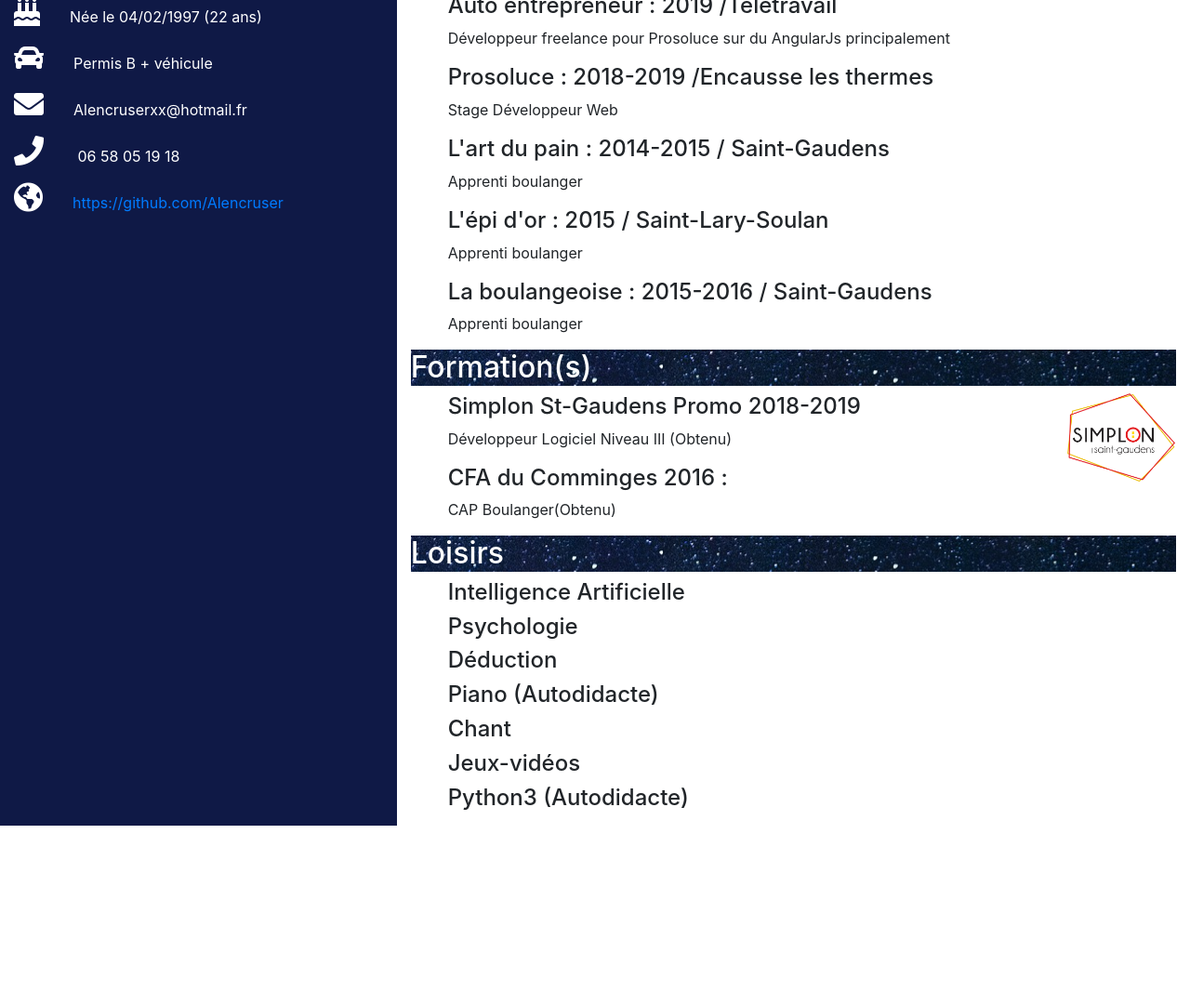
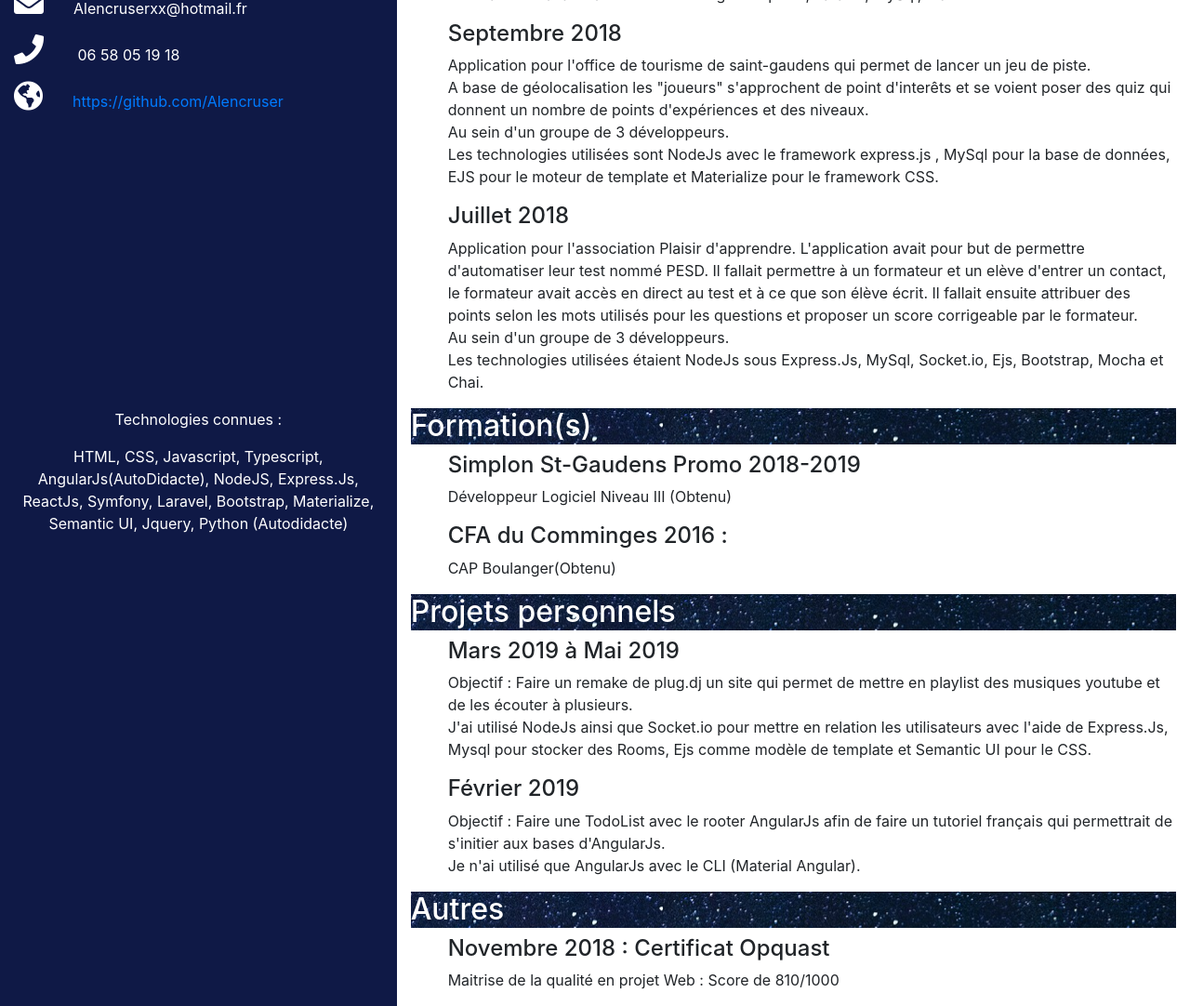
Before and after one commit to Alencruser/Currivitae, a plain HTML site: page index.html in a window 1280 px wide. Shown: the part 460-1542 px from the top of the page at 93% size. Before the commit the page ends 1348 px from the top, so only its background shows below. Drawn offline with nearby package versions, Linux system fonts and the light colour scheme.

Commit message:
Actualisation du CV

```diff
--- a/index.html
+++ b/index.html
@@ -1,122 +1,136 @@
 <!DOCTYPE html>
 <html>
+
 <head>
 	<meta charset="utf-8">
 	<title>Curriculum Vitae</title>
 	<meta name="viewport" content="width=device-width, initial-scale=1, shrink-to-fit=no">
-	<link rel="stylesheet" href="https://stackpath.bootstrapcdn.com/bootstrap/4.1.2/css/bootstrap.min.css" integrity="sha384-Smlep5jCw/wG7hdkwQ/Z5nLIefveQRIY9nfy6xoR1uRYBtpZgI6339F5dgvm/e9B" crossorigin="anonymous">
-	<link rel="stylesheet" href="https://use.fontawesome.com/releases/v5.2.0/css/all.css" integrity="sha384-hWVjflwFxL6sNzntih27bfxkr27PmbbK/iSvJ+a4+0owXq79v+lsFkW54bOGbiDQ" crossorigin="anonymous">
+	<link rel="stylesheet" href="https://stackpath.bootstrapcdn.com/bootstrap/4.1.2/css/bootstrap.min.css"
+		integrity="sha384-Smlep5jCw/wG7hdkwQ/Z5nLIefveQRIY9nfy6xoR1uRYBtpZgI6339F5dgvm/e9B" crossorigin="anonymous">
+	<link rel="stylesheet" href="https://use.fontawesome.com/releases/v5.2.0/css/all.css"
+		integrity="sha384-hWVjflwFxL6sNzntih27bfxkr27PmbbK/iSvJ+a4+0owXq79v+lsFkW54bOGbiDQ" crossorigin="anonymous">
 	<link rel="stylesheet" type="text/css" href="customm.css">
 	<script src="https://unpkg.com/scrollreveal"></script>
 </head>
+
 <body class="container-fluid">
 	<div class="row base">
 		<div class="col-sm-4 darkest">
 			<img src="img/inst.jpg" width="75%" height="auto">
-		</div>
-		<div class="col-sm-8">
-			<h3 class="important">Développeur Web Full-Stack</h3>
-			<h2 class="title">Compétences</h2>
-			<p>Au cours de la formation que j'ai effectué j'ai été amené à travailler sur les technologies qui englobent le web, notamment HTML/CSS/JS/PHP/MYSQL ainsi que nombre de leurs frameworks. J'ai pu apprendre au sein d'une équipe le développement depuis la phase de conception jusqu'à la production, avec l'aide d'outils tels que : MarvelApp pour le prototypage, ludidchart pour les MCD, MLD, et Heroku pour l'hebergement gratuit d'applications lors de l'année. J'ai eu aussi plusieurs périodes de projets pédagogiques qui consistaient à créer une application ou un site web pour de réels clients, toutes mes participations à de quelconques projets sont disponibles sur mon github.
-				Soucieux de l'évolution du web les formateurs nous ont appris à développer sous la mentalité : Mobile first, avec l'aide des frameworks css comme Bootstrap ou encore Semantic UI. <br><br>
-				<button type="button" class="btn btn-primary" data-toggle="modal" data-target="#framework">
-				Liste des framework principaux </button><br><br></p>
-		</div>
-	</div>
-	<script>ScrollReveal().reveal('.base',{delay:100});</script>
-	<div class="row partone">
-		<div class="col-sm-4 darkest">
 			<div class="restart">
 					<p class="icon"><i class="fas fa-male"></i>Janvier Valentin</p>
 					<p class="icon"><i class="fas fa-birthday-cake"></i>Née le 04/02/1997 (22 ans)</p>
 					<p class="icon"><i class="fas fa-car"></i>Permis B + véhicule</p>
 					<p class="icon"><i class="fas fa-envelope"></i>Alencruserxx@hotmail.fr</p>
 					<p class="icon"><i class="fas fa-phone"></i> 06 58 05 19 18</p>
-				<p class="icon"><i class="fas fa-globe-americas"></i><a href="https://github.com/alencruser" target="_blank">https://github.com/Alencruser</a></p>
+					<p class="icon"><i class="fas fa-globe-americas"></i><a href="https://github.com/alencruser"
+							target="_blank">https://github.com/Alencruser</a></p>
 				</div>
 		</div>
 		<div class="col-sm-8">
-			<h2 class="title">Expériences professionnelles</h2>
+			<h3 class="important">Développeur Web Full-Stack</h3>
+			<h2 class="title">Experience profesionnelle</h2>
 			<ul>
 				<li>
-					<h4>Auto entrepreneur : 2019 /Télétravail</h4>
-					<p>Développeur freelance pour Prosoluce sur du AngularJs principalement</p>
+					<h4>Décembre à Juillet 2019</h4>
+					<p>Stage puis Freelance pour Prosoluce. Refonte de leur site Ecampaign. <br>
+						En duo avec un développeur de l'entreprise qui connaissait parfaitement le Backend sous Zend
+						Php, j'ai développé la partie front-end. <br>
+						Les technologies utilisées dans ce projet ont été AngularJs v7, BootStrap,Materialize,
+						Typescript et l'interaction avec le BackEnd se faisait sous forme d'appel API ainsi qu'une base
+						de données MariaDB.</p>
 				</li>
 				<li>
-					<h4>Prosoluce : 2018-2019 /Encausse les thermes </h4>
-					<p>Stage Développeur Web</p>
+					<h4>Novembre 2018</h4>
+					<p>Application pour Ma Sphere, qui est destiné à permettre aux profesionnels de la culture. <br>
+						L'application avait pour but de permettre à un professionnel de la culture de faire garder son enfant lors d'évènements. 3 types de personnes peuvent utiliser l'application, les organisateurs d'évènement afin de créer un évènement, les personnes qui souhaitent garder des enfants et les professionnels qui ont besoin de faire garder leurs enfants. <br>
+						En duo avec un autre apprenant de la formation. <br>
+						Nous avons travaillé avec les technologies PhpUnit, Laravel, MySql, Blade.
+					</p>
 				</li>
 				<li>
-					<h4>L'art du pain : 2014-2015 / Saint-Gaudens</h4>
-					<p>Apprenti boulanger</p>
+					<h4>Septembre 2018</h4>
+					<p>Application pour l'office de tourisme de saint-gaudens qui permet de lancer un jeu de piste. <br>
+					A base de géolocalisation les "joueurs" s'approchent de point d'interêts et se voient poser des quiz qui donnent un nombre de points d'expériences et des niveaux. <br>
+					Au sein d'un groupe de 3 développeurs. <br>
+					Les technologies utilisées sont NodeJs avec le framework express.js , MySql pour la base de données, EJS pour le moteur de template et Materialize pour le framework CSS.</p>
 				</li>
 				<li>
-					<h4>L'épi d'or : 2015 / Saint-Lary-Soulan</h4>
-					<p>Apprenti boulanger</p>
-				</li>
-				<li>
-					<h4>La boulangeoise : 2015-2016 / Saint-Gaudens</h4>
-					<p>Apprenti boulanger</p>
+					<h4>Juillet 2018</h4>
+					<p>
+						Application pour l'association Plaisir d'apprendre.
+						L'application avait pour but de permettre d'automatiser leur test nommé PESD. Il fallait permettre à un formateur et un elève d'entrer un contact, le formateur avait accès en direct au test et à ce que son élève écrit. Il fallait ensuite attribuer des points selon les mots utilisés pour les questions et proposer un score corrigeable par le formateur. <br>
+						Au sein d'un groupe de 3 développeurs. <br>
+						Les technologies utilisées étaient NodeJs sous Express.Js, MySql, Socket.io, Ejs, Bootstrap, Mocha et Chai.
+					</p>
 				</li>
 			</ul>
 		</div>
 	</div>
-	<script>ScrollReveal().reveal('.partone',{delay:300});</script>
-	<div class="row parttwo">
+	<script>ScrollReveal().reveal('.base', { delay: 100 });</script>
+	<div class="row partone">
 		<div class="col-sm-4 darkest">
-
+			<p>Technologies connues :</p>
+			<p>HTML, CSS, Javascript, Typescript, AngularJs(AutoDidacte), NodeJS, Express.Js, ReactJs, Symfony, Laravel, Bootstrap, Materialize, Semantic UI, Jquery, Python (Autodidacte)</p>
 		</div>
 		<div class="col-sm-8">
 				<h2 class="title">Formation(s)</h2>
 				<ul>
-				<img class="rounded float-right" src="img/simplon.png" width="15%" height="auto">
-				<li><h4>Simplon St-Gaudens Promo 2018-2019</h4>
-					<p>Développeur Logiciel Niveau III (Obtenu)</p></li>
-					<li><h4>CFA du Comminges 2016 :</h4>
-						<p>CAP Boulanger(Obtenu)</p></li>
+					<li>
+						<h4>Simplon St-Gaudens Promo 2018-2019</h4>
+						<p>Développeur Logiciel Niveau III (Obtenu)</p>
+					</li>
+					<li>
+						<h4>CFA du Comminges 2016 :</h4>
+						<p>CAP Boulanger(Obtenu)</p>
+					</li>
 				</ul>
-					<h2 class="title">Loisirs</h2>
+
+		</div>
+	</div>
+	<script>ScrollReveal().reveal('.partone', { delay: 300 });</script>
+	<div class="row parttwo">
+		<div class="col-sm-4 darkest">
+		</div>
+		<div class="col-sm-8">
+				<h2 class="title">Projets personnels</h2>
 				<ul>
-						<li><h4>Intelligence Artificielle</h4></li>
-						<li><h4>Psychologie</h4></li>
-						<li><h4>Déduction</h4></li>
-						<li><h4>Piano (Autodidacte) </h4></li>
-						<li><h4>Chant</h4></li>
-						<li><h4>Jeux-vidéos</h4></li>
-						<li><h4>Python3 (Autodidacte)</h4></li>
+					<li>
+						<h4>Mars 2019 à Mai 2019</h4>
+						<p>Objectif :  Faire un remake de plug.dj un site qui permet de mettre en playlist des musiques youtube et de les écouter à plusieurs. <br>
+						J'ai utilisé NodeJs ainsi que Socket.io pour mettre en relation les utilisateurs avec l'aide de Express.Js, Mysql pour stocker des Rooms, Ejs comme modèle de template et Semantic UI pour le CSS.</p>
+					</li>
+					<li>
+						<h4>Février 2019</h4>
+						<p>Objectif : Faire une TodoList avec le rooter AngularJs afin de faire un tutoriel français qui permettrait de s'initier aux bases d'AngularJs. <br>
+							Je n'ai utilisé que AngularJs avec le CLI (Material Angular).
+						</p>
+					</li>
 				</ul>
 		</div>
 	</div>
-			<script>ScrollReveal().reveal('.parttwo',{delay:300});</script>
-			<script src="https://code.jquery.com/jquery-3.3.1.slim.min.js" integrity="sha384-q8i/X+965DzO0rT7abK41JStQIAqVgRVzpbzo5smXKp4YfRvH+8abtTE1Pi6jizo" crossorigin="anonymous"></script>
-			<script src="https://cdnjs.cloudflare.com/ajax/libs/popper.js/1.14.3/umd/popper.min.js" integrity="sha384-ZMP7rVo3mIykV+2+9J3UJ46jBk0WLaUAdn689aCwoqbBJiSnjAK/l8WvCWPIPm49" crossorigin="anonymous"></script>
-			<script src="https://stackpath.bootstrapcdn.com/bootstrap/4.1.2/js/bootstrap.min.js" integrity="sha384-o+RDsa0aLu++PJvFqy8fFScvbHFLtbvScb8AjopnFD+iEQ7wo/CG0xlczd+2O/em" crossorigin="anonymous"></script>
-			<div class="modal fade" id="framework" tabindex="-1" role="dialog" aria-labelledby="frameworkLabel" aria-hidden="true">
-				<div class="modal-dialog" role="document">
-					<div class="modal-content">
-						<div class="modal-header">
-							<h5 class="modal-title" id="frameworkLabel">Framework déjà utilisés</h5>
-							<button type="button" class="close" data-dismiss="modal" aria-label="Close">
-								<span aria-hidden="true">&times;</span>
-							</button>
-						</div>
-						<div class="modal-body">
-							AngularJs <hr>
-							ReactJs <hr>
-							Express.js <hr>
-							Symfony <hr>
-							Laravel <hr>
-							PhpUnit <hr>
-							Bootstrap <hr>
-							Semantic UI <hr>
-							Materialize <hr>
-							JQuery
-						</div>
-						<div class="modal-footer">
-							<button type="button" class="btn btn-secondary" data-dismiss="modal">Close</button>
+	<div class="row">
+		<div class="col-sm-4 darkest"></div>
+		<div class="col-sm-8">
+			<h2 class="title">Autres</h2>
+			<ul>
+				<li>
+					<h4>Novembre 2018 : Certificat Opquast</h4>
+					<p>Maitrise de la qualité en projet Web : Score de 810/1000</p>
+				</li>
+			</ul>
 		</div>
 	</div>
-				</div>
-			</div>
+	<script>ScrollReveal().reveal('.parttwo', { delay: 300 });</script>
+	<script src="https://code.jquery.com/jquery-3.3.1.slim.min.js"
+		integrity="sha384-q8i/X+965DzO0rT7abK41JStQIAqVgRVzpbzo5smXKp4YfRvH+8abtTE1Pi6jizo"
+		crossorigin="anonymous"></script>
+	<script src="https://cdnjs.cloudflare.com/ajax/libs/popper.js/1.14.3/umd/popper.min.js"
+		integrity="sha384-ZMP7rVo3mIykV+2+9J3UJ46jBk0WLaUAdn689aCwoqbBJiSnjAK/l8WvCWPIPm49"
+		crossorigin="anonymous"></script>
+	<script src="https://stackpath.bootstrapcdn.com/bootstrap/4.1.2/js/bootstrap.min.js"
+		integrity="sha384-o+RDsa0aLu++PJvFqy8fFScvbHFLtbvScb8AjopnFD+iEQ7wo/CG0xlczd+2O/em"
+		crossorigin="anonymous"></script>
 </body>
+
 </html>
```
Lines whose indentation alone changed are shown as unchanged.
